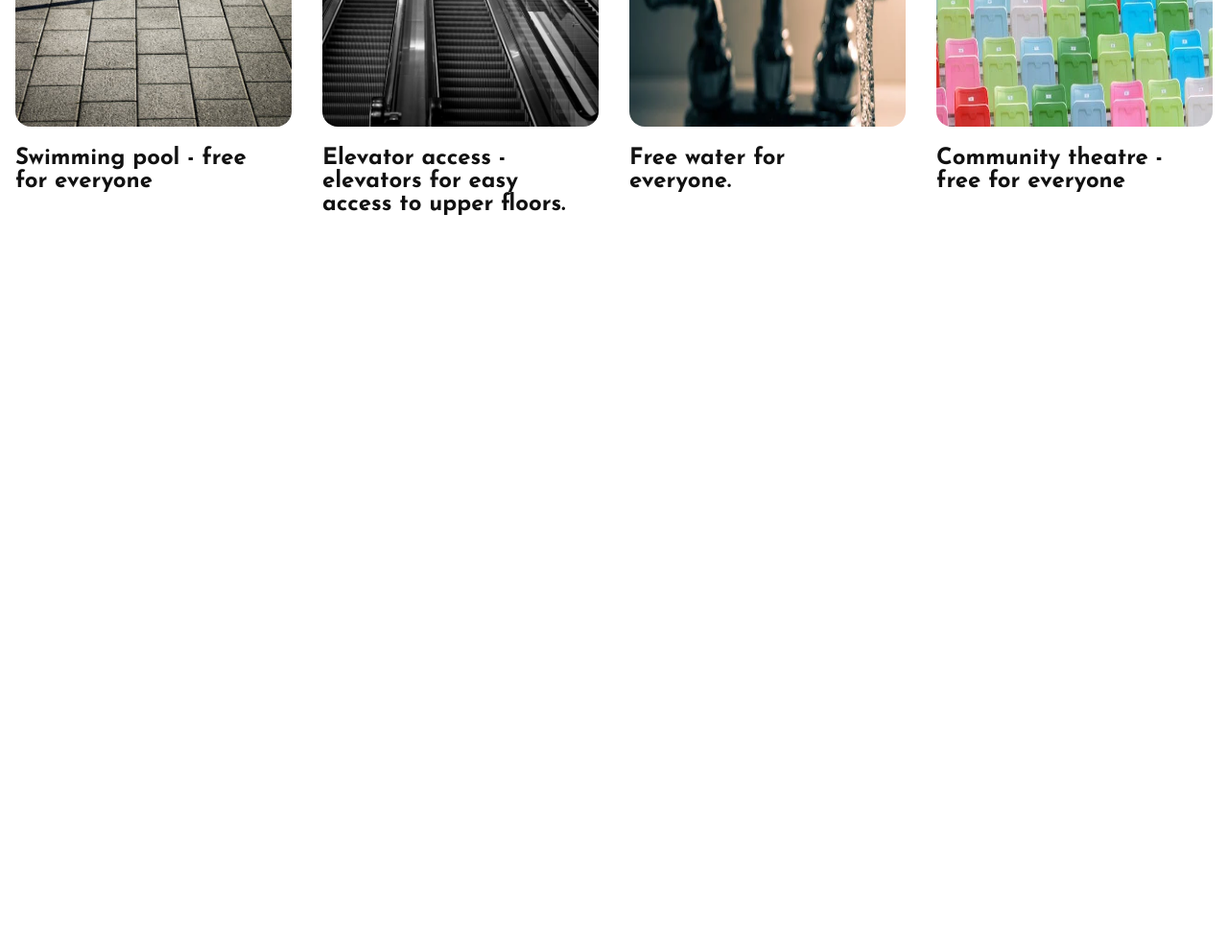
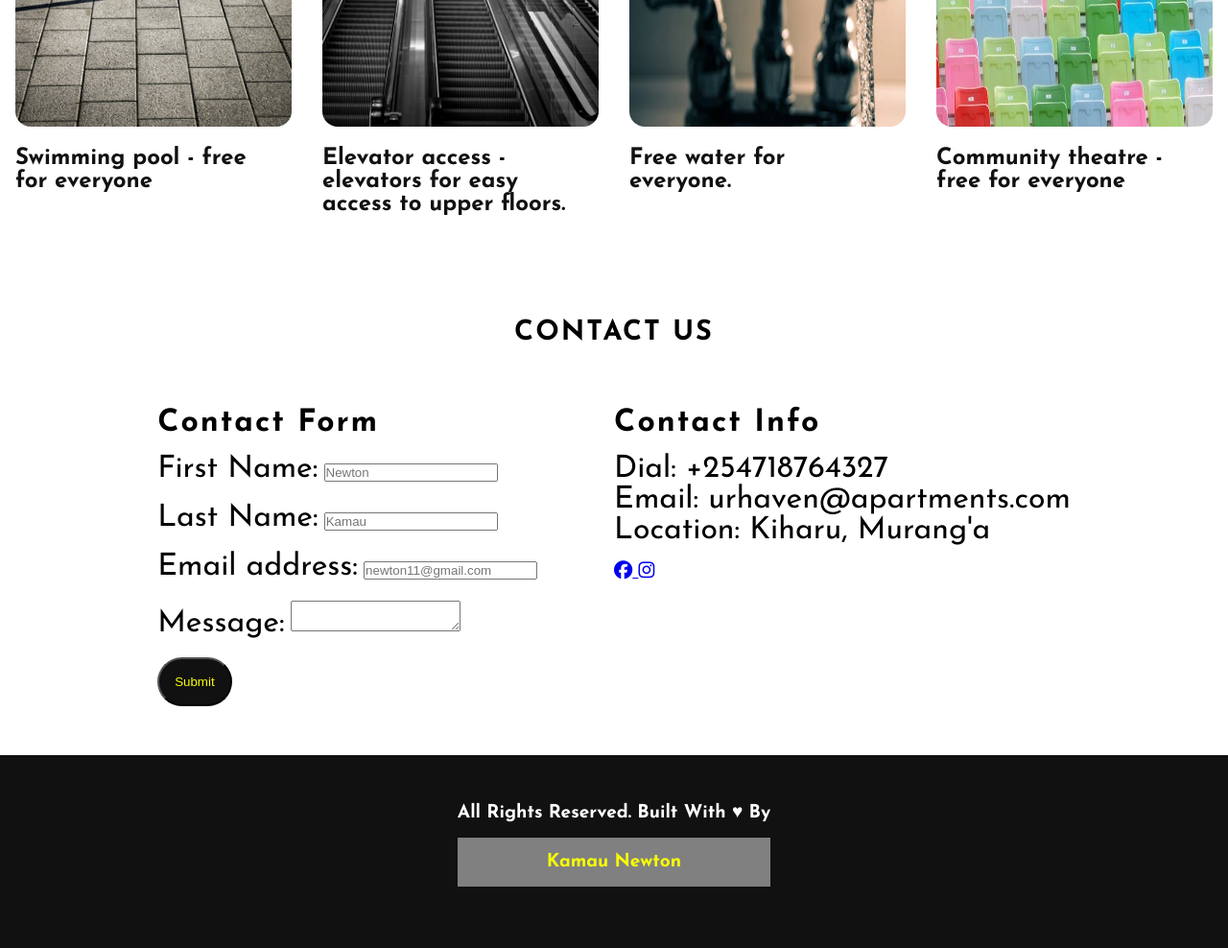
Before and after one commit to KamauNewtonNgatia/Urban-Haven-Apartments-Landing-Page, a website built with Vite: page index.html in a window 1280 px wide. Shown: the part 4310-5298 px from the top of the page at 96% size. Before the commit the page ends 4610 px from the top, so only its background shows below. Built offline with nearby package versions, Linux system fonts and the light colour scheme.

Commit message:
build contact us section and footer section

```diff
--- a/index.html
+++ b/index.html
@@ -5,6 +5,13 @@
     <meta name="viewport" content="width=device-width, initial-scale=1.0" />
     <title>urban haven apartments landing page</title>
     <link rel="stylesheet" href="style.css" />
+    <link
+      rel="stylesheet"
+      href="https://cdnjs.cloudflare.com/ajax/libs/font-awesome/6.6.0/css/all.min.css"
+      integrity="sha512-Kc323vGBEqzTmouAECnVceyQqyqdsSiqLQISBL29aUW4U/M7pSPA/gEUZQqv1cwx4OnYxTxve5UMg5GT6L4JJg=="
+      crossorigin="anonymous"
+      referrerpolicy="no-referrer"
+    />
   </head>
 
   <body>
@@ -15,17 +22,17 @@
           <li class="header-nav-items">
             <a href="#" class="header-nav-link">home</a>
           </li>
-          <li class="header-nav-items">
+          <li class="header-nav-items" id="contact">
             <a href="#" class="header-nav-link">contact</a>
           </li>
-          <li class="header-nav-items">
+          <li class="header-nav-items" id="about-us">
             <a href="#" class="header-nav-link">about us</a>
           </li>
-          <li class="header-nav-items">
+          <li class="header-nav-items" id="rooms">
             <a href="#" class="header-nav-link">rooms</a>
           </li>
-          <li class="header-nav-items">
-            <a href="#" class="header-nav-link">amenities</a>
+          <li class="header-nav-items" id="amenities">
+            <a href="#" class="header-nav-link" id>amenities</a>
           </li>
         </ol>
       </nav>
@@ -289,7 +296,72 @@
         </div>
       </div>
     </section>
+    <!--end of Available Amenities-->
 
-    <!--end of Available Amenities-->
+    <!--contact us section-->
+    <h2 class="tittle">contact us</h2>
+    <section class="contact-us-section">
+      <div class="contact-form">
+        <h3 class="u-tittle">contact form</h3>
+        <form class="contact-us-form">
+          <label for="fname" class="contact-form-text">First Name:</label>
+          <input
+            type="text"
+            id="fname"
+            placeholder="Newton"
+            required
+          /><br /><br />
+
+          <label for="lname" class="contact-form-text">Last Name:</label>
+          <input
+            type="text"
+            id="lname"
+            placeholder="Kamau"
+            required
+          /><br /><br />
+
+          <label for="email" class="contact-form-text">Email address:</label>
+          <input
+            type="email"
+            id="email"
+            placeholder="newton11@gmail.com"
+            required
+          /><br /><br />
+
+          <label for="message" class="contact-form-text">Message:</label>
+          <textarea name="message" id="message"></textarea> <br /><br />
+
+          <button type="submit" class="submit-button">Submit</button
+          ><br /><br />
+        </form>
+      </div>
+      <div class="contact-info">
+        <h3 class="u-tittle">contact info</h3>
+        <p class="contact-info-text">Dial: +254718764327</p>
+        <p class="contact-info-text">Email: urhaven@apartments.com</p>
+        <p class="contact-info-text">Location: Kiharu, Murang'a</p>
+
+        <div class="social-links">
+          <a href="#" class="social-link">
+            <i class="fa-brands fa-facebook"></i>
+          </a>
+          <a href="#" class="social-link">
+            <i class="fa-brands fa-instagram"></i>
+          </a>
+        </div>
+      </div>
+    </section>
+
+    <!--end of contact us section-->
+    <!--footer-->
+    <footer class="footer">
+      <p class="footer-text">
+        All rights reserved. built with &hearts; by
+        <a href="https://github.com/KamauNewtonNgatia" target="_blank"
+          >Kamau Newton</a
+        >
+      </p>
+    </footer>
+    <!-- end of footer-->
   </body>
 </html>
--- a/style.css
+++ b/style.css
@@ -292,4 +292,79 @@ body {
   font-weight: 700;
 }
 
-/* available amenities stylings */
+/* end of available amenities stylings */
+
+/* contact us stylings */
+.contact-us-section {
+  padding: 2rem;
+  justify-content: center;
+  display: flex;
+  gap: 5rem;
+}
+
+.u-tittle {
+  text-transform: capitalize;
+  font-size: 2rem;
+  letter-spacing: 2px;
+  margin-bottom: 1rem;
+}
+
+.submit-button {
+  padding: 1rem;
+  border-radius: 2rem;
+  color: var(--color-primary);
+  background-color: var(--color-black);
+}
+
+.contact-form-text {
+  font-size: 2rem;
+}
+
+.contact-info-text {
+  font-size: 2rem;
+}
+
+.social-links {
+  margin-top: 1rem;
+  gap: 4rem;
+}
+
+.social-link {
+  gap: 2rem;
+  justify-content: space-between;
+}
+
+@media and (max-width: 50em) {
+  .contact-us-section {
+    display-direction: column;
+    flex-wrap: wrap;
+  }
+}
+
+/* contact us stylings */
+
+/* footer stylings */
+.footer {
+  background-color: var(--color-black);
+  padding: 3rem;
+  display: flex;
+  justify-content: center;
+  align-items: center;
+}
+
+.footer-text {
+  color: white;
+  text-align: center;
+  text-transform: capitalize;
+  font-weight: 700;
+}
+
+.footer-text a {
+  text-decoration: none;
+  color: var(--color-primary);
+  background-color: gray;
+  padding: 1rem;
+  display: block;
+  margin: 1rem auto;
+}
+/* end of footer stylings */
```
